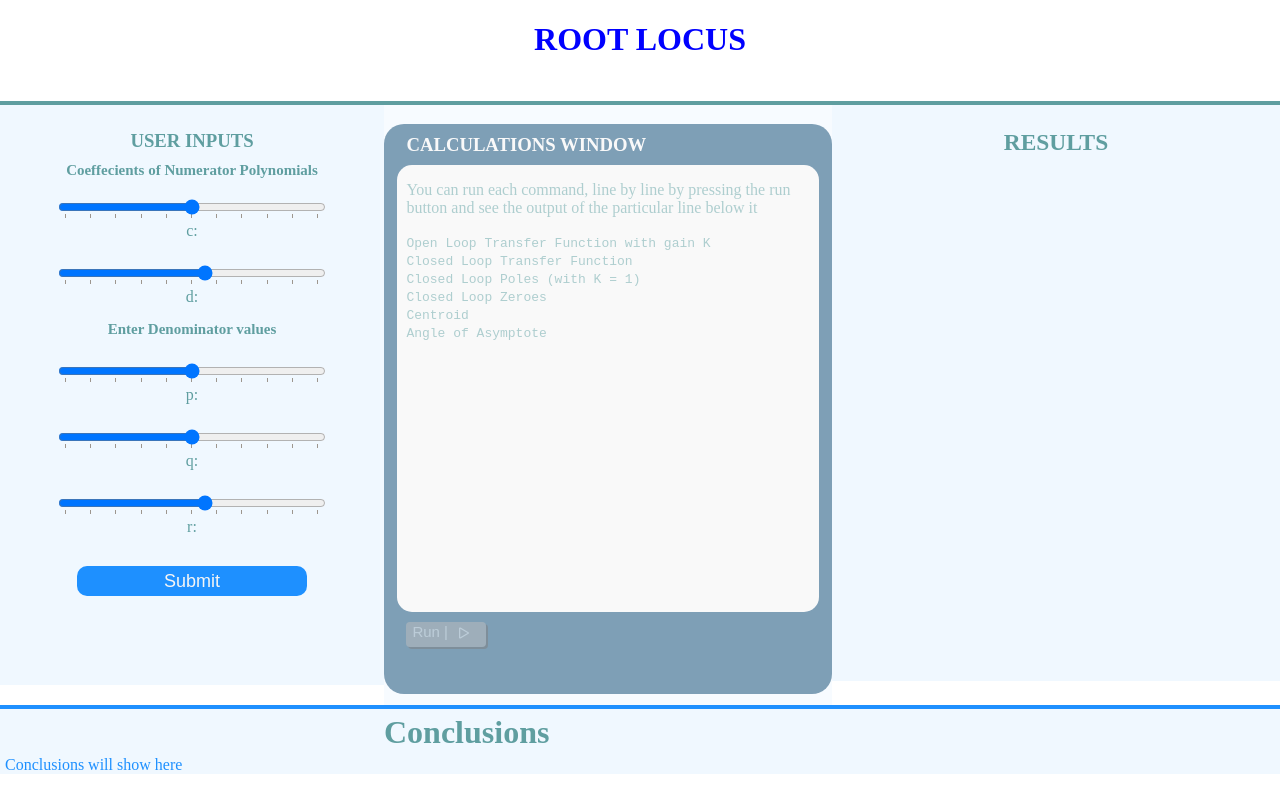
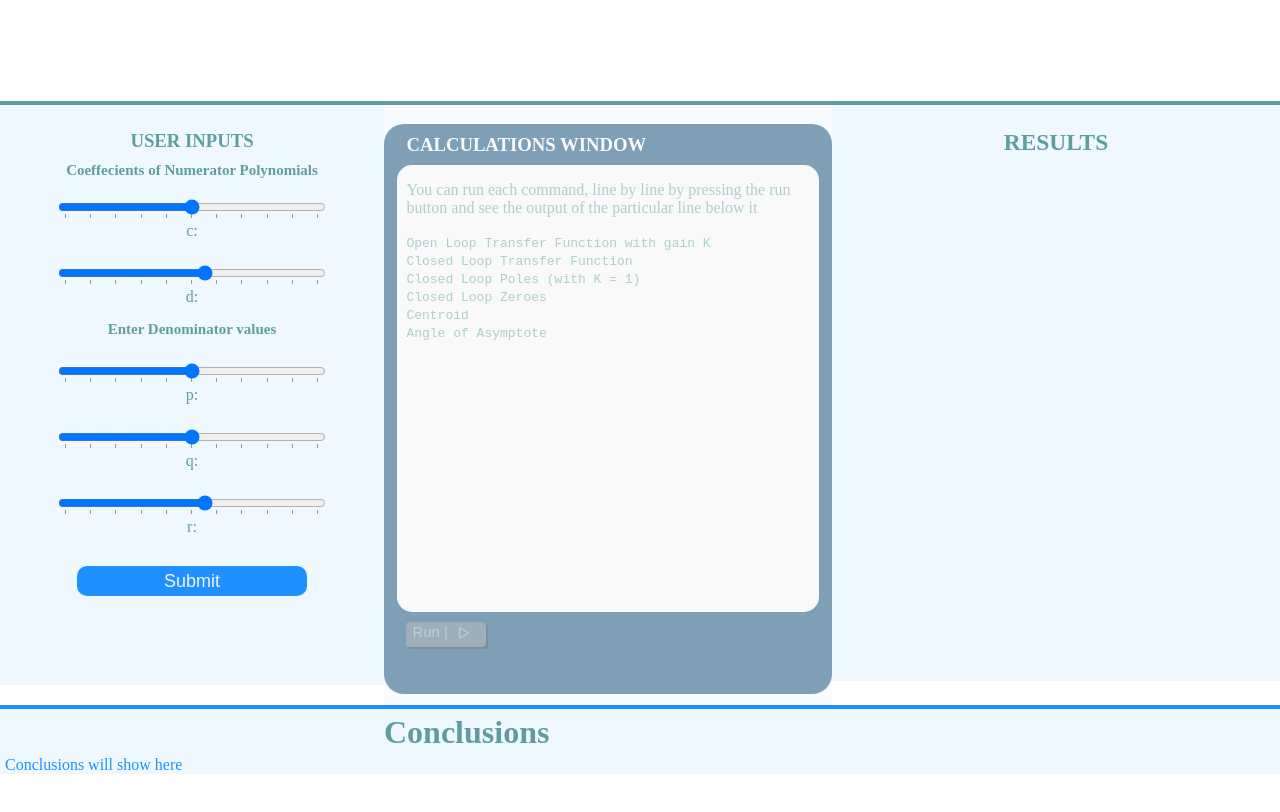
Before and after one commit to virtual-labs/exp-root-locus-dei, a plain HTML site: page experiment/simulation/index.html in a window 1280 px wide. Drawn offline with nearby package versions, Linux system fonts and the light colour scheme; some packages are replaced by stand-ins of ours.

Commit message:
Update index.html

```diff
--- a/experiment/simulation/index.html
+++ b/experiment/simulation/index.html
@@ -9,7 +9,7 @@
 
 	<header>
 
-	<h1> ROOT LOCUS </h1>
+	<h1>  </h1>
 </header>
 	<div id="simulation-cont">
 	<div id="enter-val">
```
